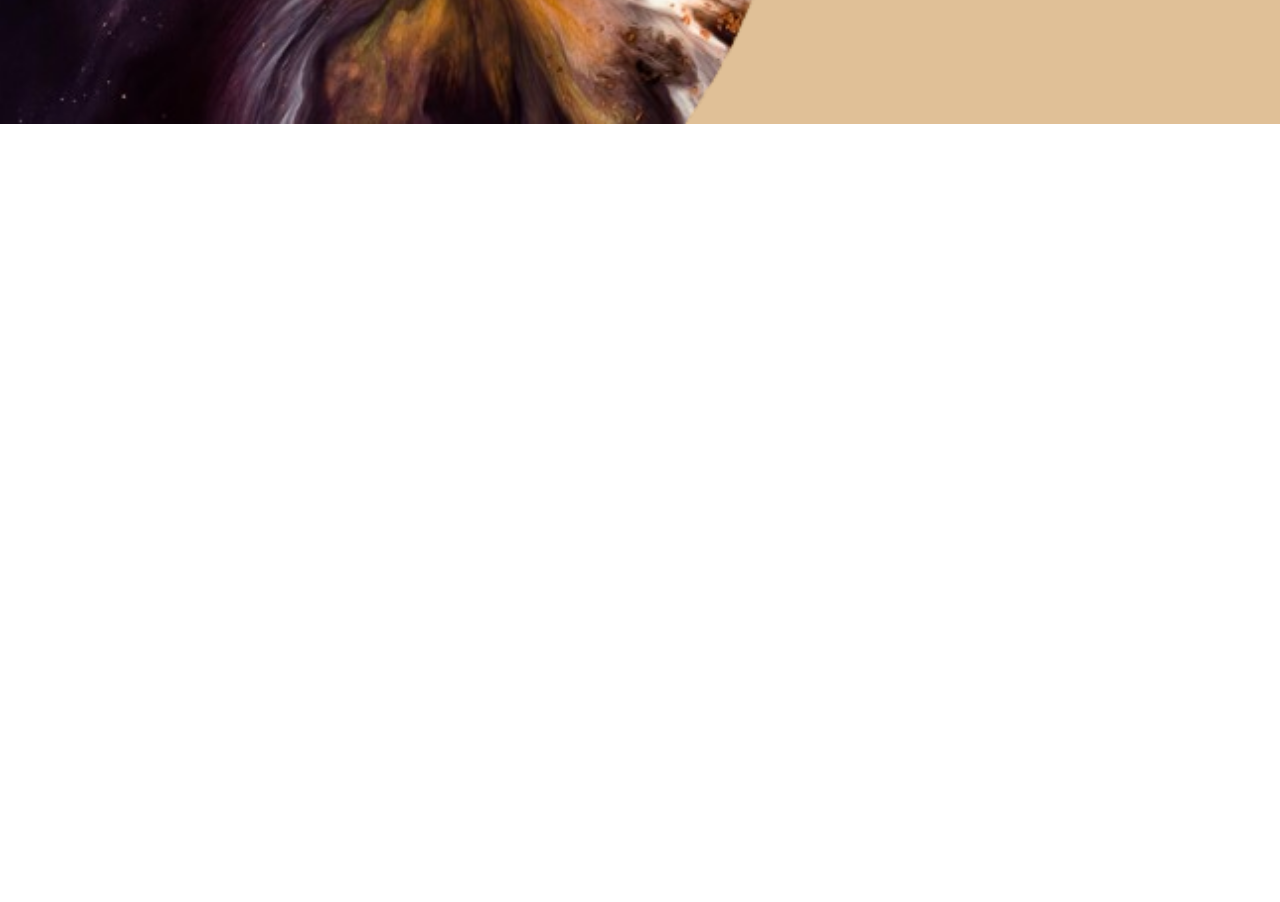
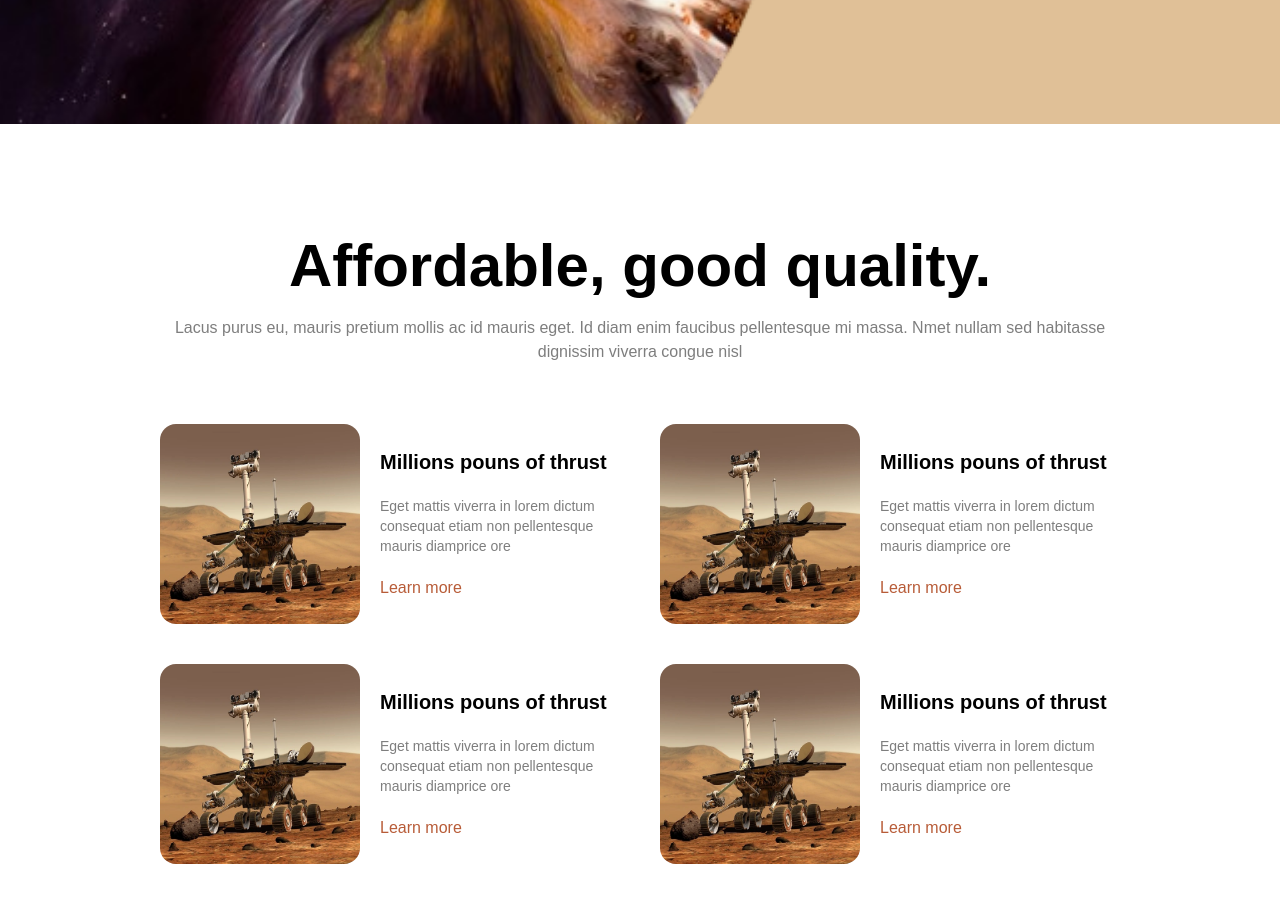
Before and after one commit to MarcosAntonio15243/Traunship-Landing-Page, a Next.js app: page / in a window 1280 px wide. Shown: the part 2680-3582 px from the top of the page. Before the commit the page ends 2804 px from the top, so only its background shows below. Built offline with nearby package versions, Linux system fonts and the light colour scheme.

Commit message:
feat: Criando componentes card de qualidades e finalizando estilização da section

```diff
--- a/src/app/page.tsx
+++ b/src/app/page.tsx
@@ -1,5 +1,6 @@
 import ActionButton from "@/components/button/ActionButton";
 import FeatureCard from "@/components/cards/FeatureCard";
+import QualityCard from "@/components/cards/QualityCard";
 import Header from "@/components/layout/Header";
 
 export default function Home() {
@@ -51,6 +52,17 @@ export default function Home() {
         </div>
       </section>
 
+      <section className="px-40 py-28 flex flex-col items-center gap-5">
+        <h2 className="text-6xl font-bold">Affordable, good quality.</h2>
+        <p className="text-center text-[var(--gray)]">Lacus purus eu, mauris pretium mollis ac id mauris eget. Id diam enim faucibus pellentesque mi massa. Nmet nullam sed habitasse dignissim viverra congue nisl</p>
+        <div className="grid grid-cols-1 lg:grid-cols-2 mt-10 gap-10 justify-between">
+          <QualityCard icon={"mars-rover"} title={"Millions pouns of thrust"} />
+          <QualityCard icon={"mars-rover"} title={"Millions pouns of thrust"} />
+          <QualityCard icon={"mars-rover"} title={"Millions pouns of thrust"} />
+          <QualityCard icon={"mars-rover"} title={"Millions pouns of thrust"} />
+        </div>
+      </section>
+
     </main>
   );
 }
--- /dev/null
+++ b/src/components/cards/QualityCard.tsx
@@ -0,0 +1,19 @@
+
+interface QualityCardProps {
+  icon: string;
+  title: string;
+  content?: string;
+}
+
+export default function QualityCard({ icon, title, content }: QualityCardProps) {
+  return (
+    <div className="flex flex-row gap-5 min-w-full items-center">
+      <img src={`/assets/${icon}.webp`} alt={`${icon}`} className="w-[25vh] h-[25vh] rounded-2xl" />
+      <div className="flex flex-col gap-5">
+        <h3 className="font-semibold text-xl">{title}</h3>
+        <p className="text-[var(--gray)] text-sm">{content || "Eget mattis viverra in lorem dictum consequat etiam non pellentesque mauris diamprice ore"}</p>
+        <a className="text-[var(--caramel)]">Learn more</a>
+      </div>
+    </div>
+  )
+}
```
Also changed, not shown: public/assets/mars-rover.webp (added).
